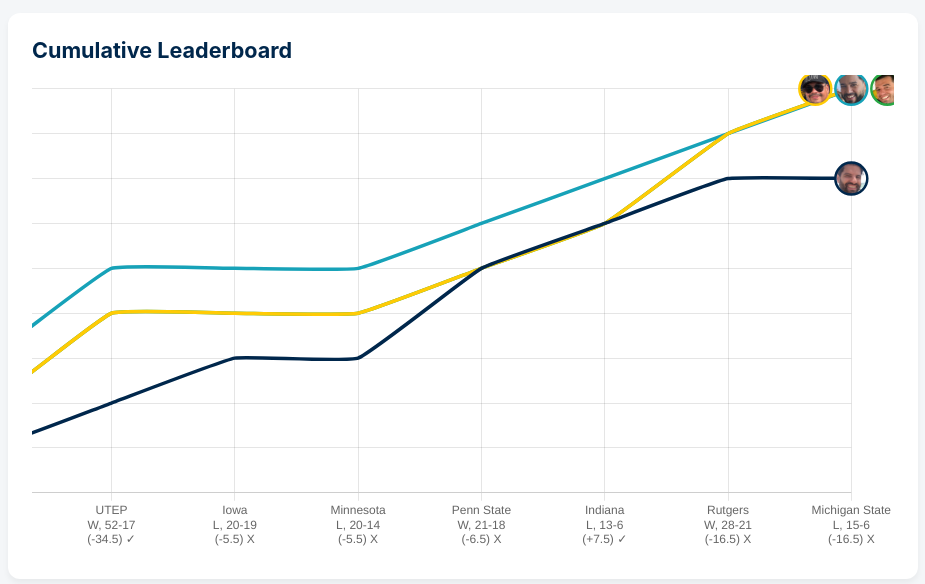
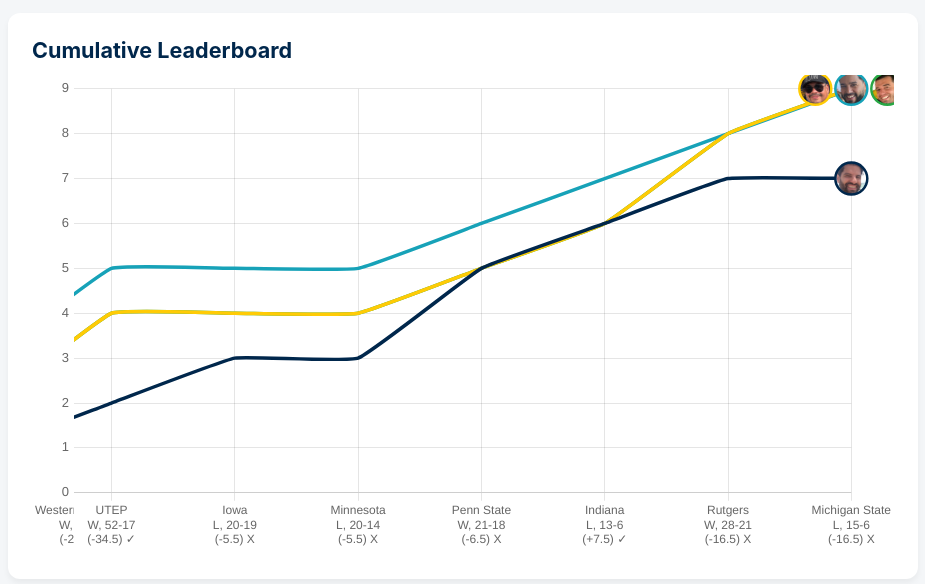
Before and after one commit to dieguitosoto/michigan-pool, a plain HTML site: page index.html in a window 1280 px wide. Shown: the part 74-658 px from the top of the page, without its empty margins (177-1102 px from the left). Drawn offline with nearby package versions, Linux system fonts and the light colour scheme.

Commit message:
Update index.html

```diff
--- a/index.html
+++ b/index.html
@@ -22,10 +22,29 @@
       padding: 16px;
       margin-bottom: 20px;
       box-shadow: 0 4px 6px rgba(0,0,0,0.05);
+      position: relative;
     }
     .card h2 { margin-top: 0; margin-bottom: 12px; font-size: 1.2rem; text-align: center; color: #00274C; }
 
-    /* Horizontal Scroll Outer Wrapper */
+    /* Outer Container with Position Relative for Axis Sticking */
+    .chart-wrapper-outer {
+      position: relative;
+      width: 100%;
+    }
+
+    /* Sticky Y-Axis Canvas Container overlaying the left side */
+    .sticky-y-axis {
+      position: absolute;
+      top: 0;
+      left: 0;
+      width: 42px;
+      height: 400px;
+      background: white;
+      z-index: 10;
+      pointer-events: none;
+    }
+
+    /* Scrollable Inner Container */
     .chart-scroll-wrapper {
       width: 100%;
       overflow-x: auto;
@@ -34,7 +53,6 @@
       position: relative;
     }
 
-    /* Inner canvas container that expands based on week count */
     .chart-inner-container {
       position: relative;
       height: 400px;
@@ -46,16 +64,15 @@
       h1 { font-size: 2rem; }
       .card { padding: 24px; }
       .card h2 { text-align: left; font-size: 1.35rem; }
-      .chart-inner-container { height: 480px; }
+      .chart-inner-container, .sticky-y-axis { height: 480px; }
     }
 
-    /* Landscape Mode Fix for Mobile Phones */
     @media (orientation: landscape) and (max-height: 500px) {
       body { padding: 6px; }
       h1 { display: none; }
       .card { padding: 10px 14px; margin-bottom: 0; }
       .card h2 { display: block; font-size: 1rem; margin-bottom: 6px; }
-      .chart-inner-container { height: 260px; }
+      .chart-inner-container, .sticky-y-axis { height: 260px; }
     }
   </style>
 </head>
@@ -65,9 +82,14 @@
 
   <div class="card">
     <h2>Cumulative Leaderboard</h2>
-    <div class="chart-scroll-wrapper" id="scrollWrapper">
-      <div class="chart-inner-container" id="innerContainer">
-        <canvas id="leaderboardChart"></canvas>
+    <div class="chart-wrapper-outer">
+      <!-- Sticky Overlay Canvas for fixed Y-Axis ticks -->
+      <canvas id="yAxisCanvas" class="sticky-y-axis"></canvas>
+
+      <div class="chart-scroll-wrapper" id="scrollWrapper">
+        <div class="chart-inner-container" id="innerContainer">
+          <canvas id="leaderboardChart"></canvas>
+        </div>
       </div>
     </div>
   </div>
@@ -78,7 +100,7 @@ let chartInstance = null;
 
 let animationProgress = 0;
 let animationStartTime = null;
-const animationDuration = 2200; // milliseconds
+const animationDuration = 2200;
 
 // Progressive Reveal Plugin
 const revealPlugin = {
@@ -99,7 +121,7 @@ const revealPlugin = {
   }
 };
 
-// Avatar Plugin (Draws face badges on the final completed week)
+// Avatar Plugin
 const avatarPlugin = {
   id: 'avatarPlugin',
   afterDraw(chart) {
@@ -168,14 +190,12 @@ function animateReveal(timestamp) {
   animationProgress = Math.min(elapsed / animationDuration, 1);
   if (chartInstance) chartInstance.draw();
 
-  // Smooth Synchronized Camera Tracking
   const wrapper = document.getElementById('scrollWrapper');
   if (wrapper && chartInstance && chartInstance.chartArea) {
     const chartArea = chartInstance.chartArea;
     const currentLineX = chartArea.left + (chartArea.right - chartArea.left) * animationProgress;
+    const targetScroll = currentLineX - (wrapper.clientWidth / 2);
 
-    // Smoothly pan scrollLeft so the leading line tip stays centered on smaller screens
-    const targetScroll = currentLineX - (wrapper.clientWidth / 2);
     if (targetScroll > 0) {
       wrapper.scrollLeft = targetScroll;
     }
@@ -186,12 +206,25 @@ function animateReveal(timestamp) {
   }
 }
 
+function copyYAxis() {
+  const yCanvas = document.getElementById('yAxisCanvas');
+  const mainCanvas = document.getElementById('leaderboardChart');
+  if (!yCanvas || !mainCanvas) return;
+
+  const yCtx = yCanvas.getContext('2d');
+  yCanvas.width = 42;
+  yCanvas.height = mainCanvas.height;
+
+  // Copies the Y-axis label column from the main chart into the sticky overlay
+  yCtx.clearRect(0, 0, yCanvas.width, yCanvas.height);
+  yCtx.drawImage(mainCanvas, 0, 0, 42, mainCanvas.height, 0, 0, 42, mainCanvas.height);
+}
+
 function renderChart() {
   const finishedWeeks = appData.weeks.filter(w => w.gameFinished).sort((a, b) => a.week - b.week);
   const isLandscapeMobile = window.innerHeight < 500;
   const isMobile = window.innerWidth < 600 || isLandscapeMobile;
 
-  // Set inner container width: allocate ~95px per week on mobile so ticks stay legible
   const innerContainer = document.getElementById('innerContainer');
   const minPixelsPerWeek = isMobile ? 95 : 120;
   const calculatedWidth = finishedWeeks.length * minPixelsPerWeek;
@@ -200,7 +233,6 @@ function renderChart() {
     innerContainer.style.minWidth = `${Math.max(calculatedWidth, innerContainer.parentElement.clientWidth)}px`;
   }
 
-  // Reset scroll position to 0 so the user sees Week 1 at the start of animation
   const wrapper = document.getElementById('scrollWrapper');
   if (wrapper) wrapper.scrollLeft = 0;
 
@@ -256,7 +288,15 @@ function renderChart() {
   chartInstance = new Chart(document.getElementById('leaderboardChart'), {
     type: 'line',
     data: { labels: detailedLabels, datasets },
-    plugins: [revealPlugin, avatarPlugin],
+    plugins: [
+      revealPlugin,
+      avatarPlugin,
+      {
+        id: 'copyYAxisPlugin',
+        afterRender() { copyYAxis(); },
+        afterDraw() { copyYAxis(); }
+      }
+    ],
     options: {
       responsive: true,
       maintainAspectRatio: false,
```
